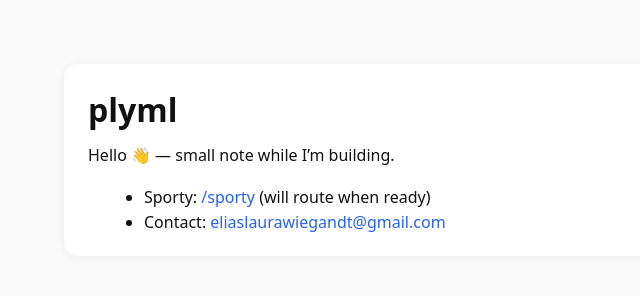
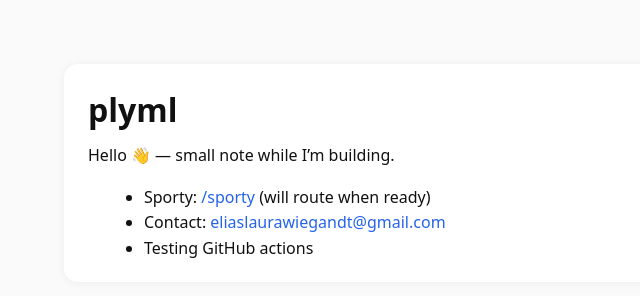
Before and after one commit to EliasWiegandt/plyml-site, a plain HTML site: page site/index.html in a window 1280 px wide. Shown: the whole page, without its empty margins (0-640 px from the left). Drawn offline with Linux system fonts and the light colour scheme.

Commit message:
adjusted text

```diff
--- a/site/index.html
+++ b/site/index.html
@@ -18,6 +18,7 @@
     <ul style="margin:0 0 0 1rem;">
       <li>Sporty: <a href="/sporty">/sporty</a> (will route when ready)</li>
       <li>Contact: <a href="mailto:eliaslaurawiegandt@gmail.com">eliaslaurawiegandt@gmail.com</a></li>
+      <li>Testing GitHub actions</li>
     </ul>
   </div>
 </body>
```
